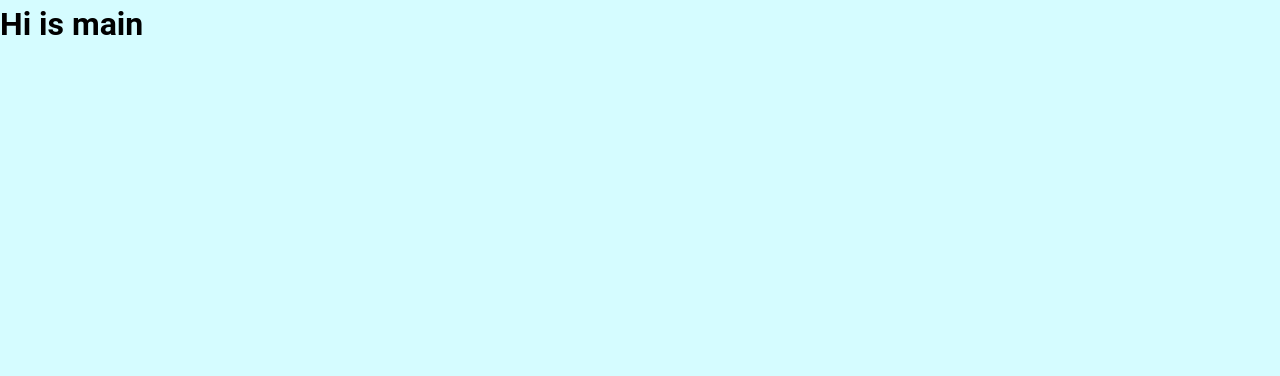
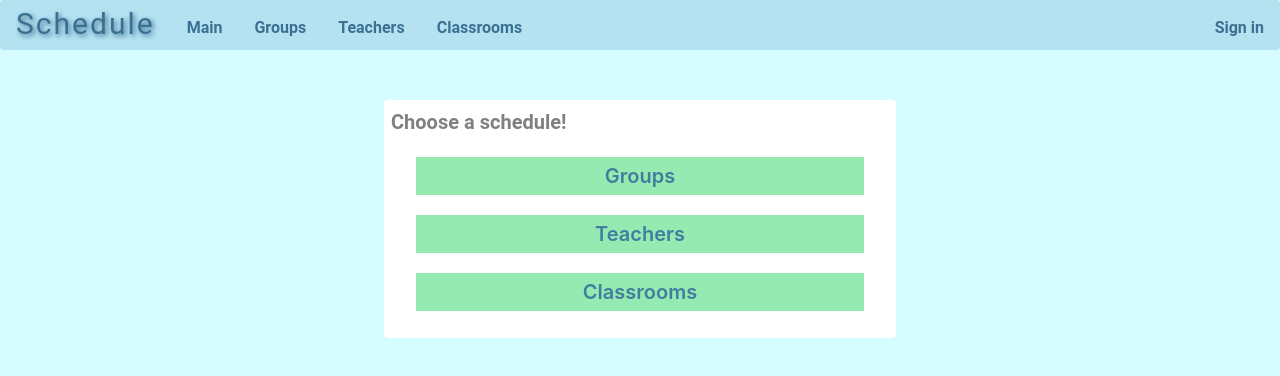
Before and after one commit to SyrykhSergey/schedule-lab, a Vue app: page / in a window 1280 px wide. Before the commit this address had no page. Shown: the top 376 px of the page. Built offline with nearby package versions, Linux system fonts and the light colour scheme.

Commit message:
Навбар настроил ссылки возможно придется изменить, в целом вазимодействие реализовано.

```diff
--- a/src/App.vue
+++ b/src/App.vue
@@ -1,9 +1,14 @@
 <template>
     <div class="app">
-        <h1>Hi is main</h1>
+        <head-menu />
+        <router-view />
     </div>
-  <router-view/>
+
 </template>
+
+<script setup>
+import HeadMenu from "@/components/head-menu.vue";
+</script>
 
 <style>
 .app{
@@ -14,5 +19,3 @@
     padding: 0;
 }
 </style>
-<script setup>
-</script>
--- a/src/components/Change-Schedule.vue
+++ b/src/components/change-schedule.vue
@@ -3,9 +3,9 @@
 
     <div class="change-schedule">
         <h4 style="color: grey">Choose a schedule!</h4>
-        <a href="#"><div class="confirm-button">Groups</div></a>
-        <a href="#"><div class="confirm-button">Teachers</div></a>
-        <a href="#"><div class="confirm-button">Answers</div></a>
+        <a href="/groups"><div class="confirm-button">Groups</div></a>
+        <a href="/teacher"><div class="confirm-button">Teachers</div></a>
+        <a href="/classroom"><div class="confirm-button">Classrooms</div></a>
 
     </div>
 
@@ -51,6 +51,9 @@
     font-size: 20px
 
     }
+a{
+    text-decoration: none;
+}
 
     .confirm-button{
   width: 90%;
--- a/src/components/Head-menu.vue
+++ b/src/components/head-menu.vue
@@ -4,17 +4,17 @@
     <div class="head-menu">
         <div id="logo">Schedule</div>
         <ul class="menu">
-                <li><a href="#">Main</a></li>
-                <li><a href="#">Groups</a></li>
-                <li><a href="#">Teachers</a></li>
-                <li><a href="#">Classrooms</a></li>
+                <li><a href="/">Main</a></li>
+                <li><a href="/groups">Groups</a></li>
+                <li><a href="/teacher">Teachers</a></li>
+                <li><a href="/classroom">Classrooms</a></li>
             <div v-if = "rank == 'Student'">
             <li class="dropdown">
                 <a href="javascript:void(0)" class="dropbtn">Control</a>
                 <div class="dropdown-content">
-                <a href="#">Users</a>
-                <a href="#">Groups</a>
-                <a href="#">Classrooms</a>
+                <a href="/users">Users</a>
+                <a href="/groups">Groups</a>
+                <a href="/classroom">Classrooms</a>
                 <a href="#">Lessons</a>
                 </div>
             </li>
--- /dev/null
+++ b/src/pages/main-page.vue
@@ -0,0 +1,18 @@
+<template>
+    <div>
+        <change-schedule />
+    </div>
+</template>
+
+<script>
+import ChangeSchedule from "@/components/change-schedule.vue";
+import SelectClassroomForm from "@/components/select-classroom-form.vue";
+export default {
+    components: {SelectClassroomForm, ChangeSchedule}
+
+}
+</script>
+
+<style  scoped>
+
+</style>
--- a/src/schedule-page.vue
+++ b/src/pages/schedule-page.vue
@@ -1,5 +1,5 @@
 <template>
-  <!--Здесь должен быть навбар-->
+  <!--Здесь должен быть навбар - не должен)-->
   <div class="main-container">
     <div class="card">
       <div class="schedule-content">
--- /dev/null
+++ b/src/pages/users-page.vue
@@ -0,0 +1,15 @@
+<template>
+    <div>
+        <h1> Users page and no more xD</h1>
+    </div>
+</template>
+
+<script>
+export default {
+
+}
+</script>
+
+<style scoped>
+
+</style>
```
Also changed, not shown: src/router/index.js (+23 -1 lines).
